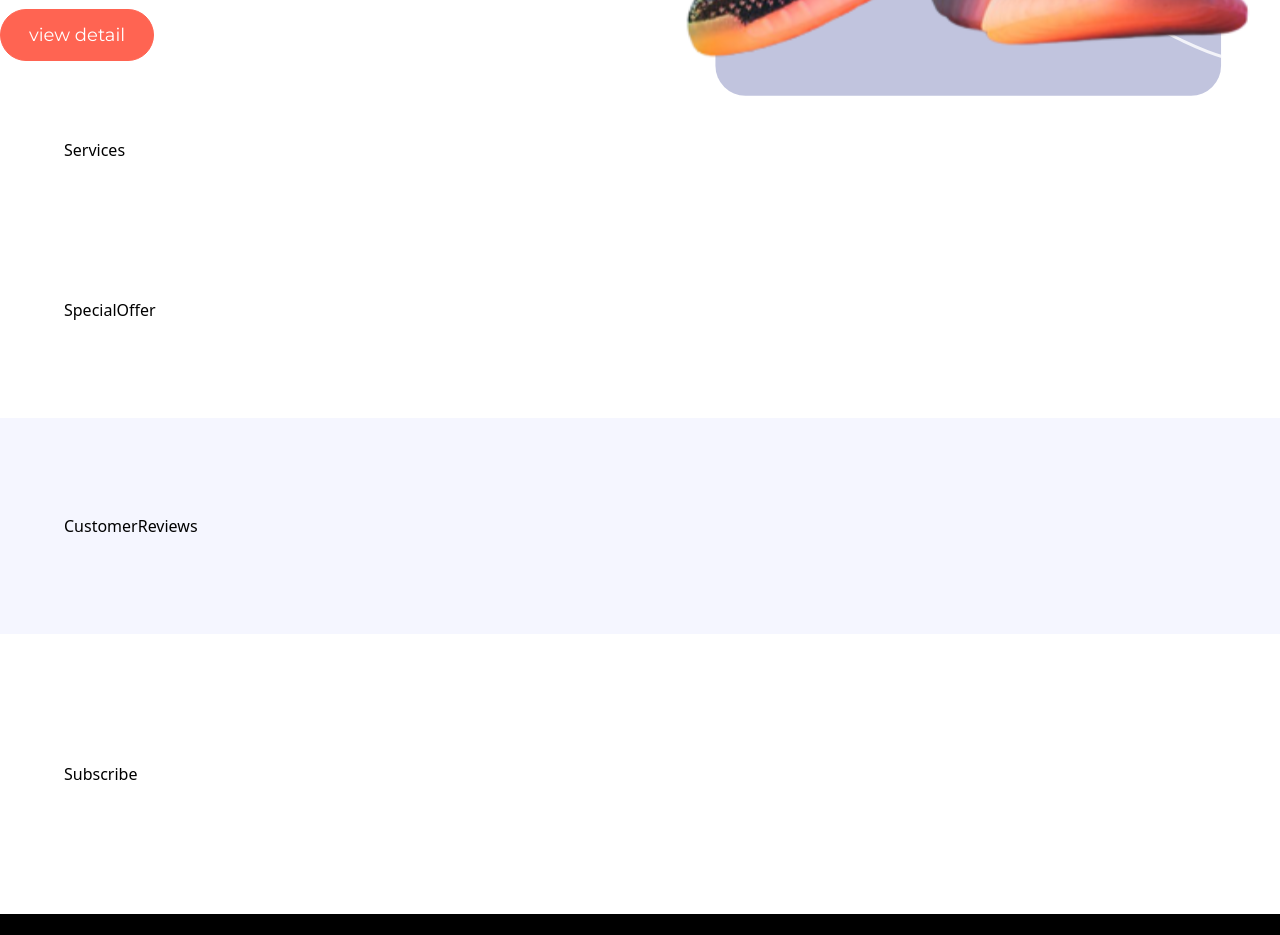
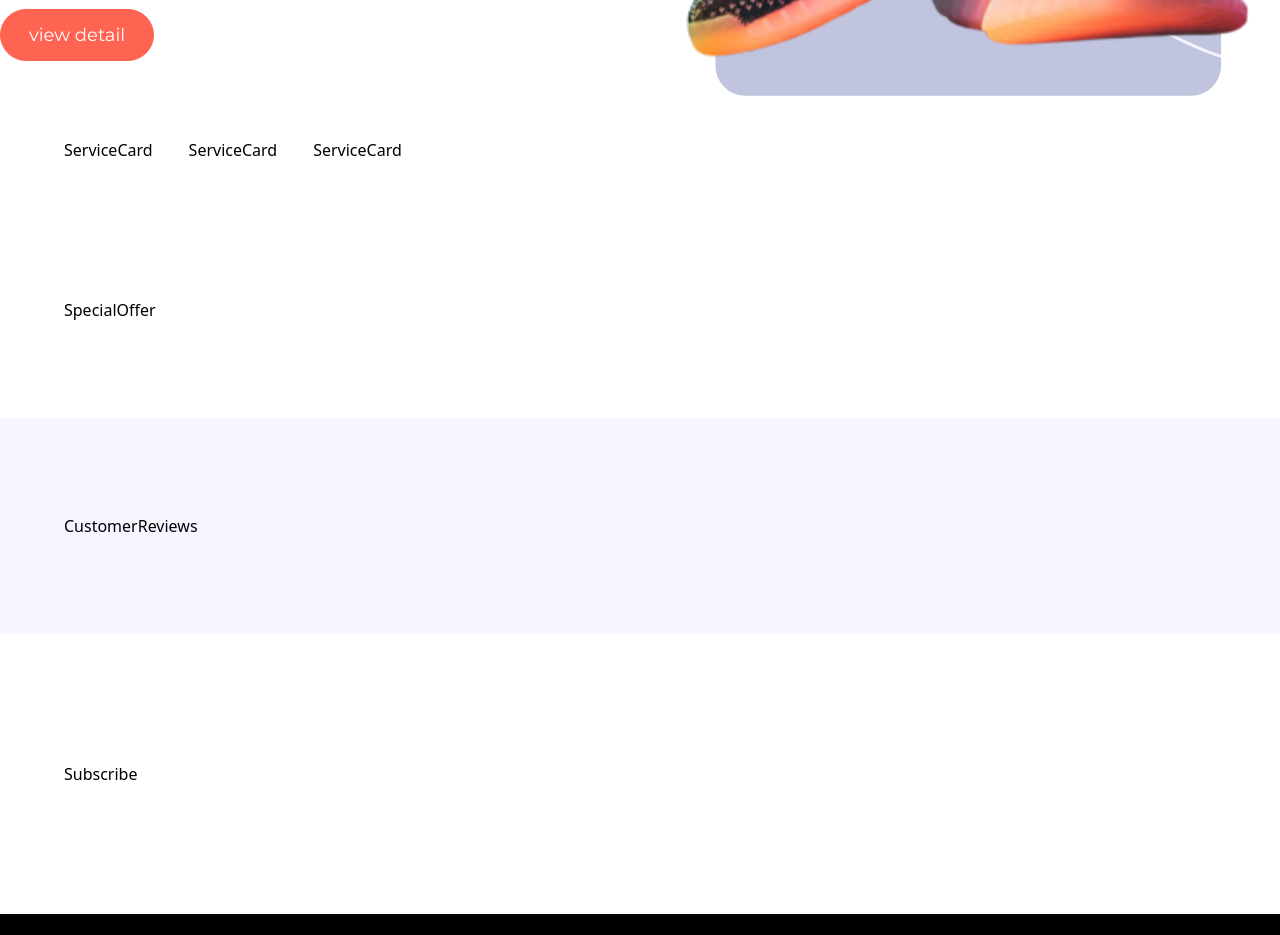
Before and after one commit to mihret1/laravel-project, a React (Vite) app in the folder client/: page / in a window 1280 px wide. Shown: the part 2140-3075 px from the top of the page. Built offline with nearby package versions, Linux system fonts and the light colour scheme; a web font is replaced by a local one.

Commit message:
start service section

```diff
--- /dev/null
+++ b/client/src/components/ServiceCard.jsx
@@ -0,0 +1,7 @@
+
+ const ServiceCard = () => {
+  return (
+    <div>ServiceCard</div>
+  )
+}
+export default ServiceCard
--- a/client/src/sections/Services.jsx
+++ b/client/src/sections/Services.jsx
@@ -1,7 +1,12 @@
-
+import ServiceCard from '../components/ServiceCard'
+import { services} from '../constant'
 const Services=() =>{
   return (
-    <div>Services</div>
+    <section className='max-container flex justify-start flex-wrap gap-9'>
+      {services.map((service)=>(
+        <ServiceCard key={service.label} {...service}/>
+      ))}
+    </section>
   )
 }
 
```
